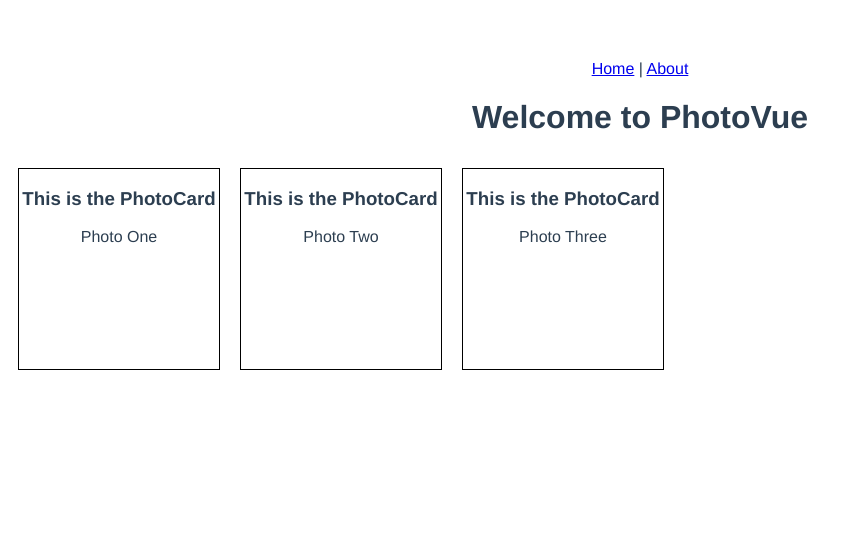
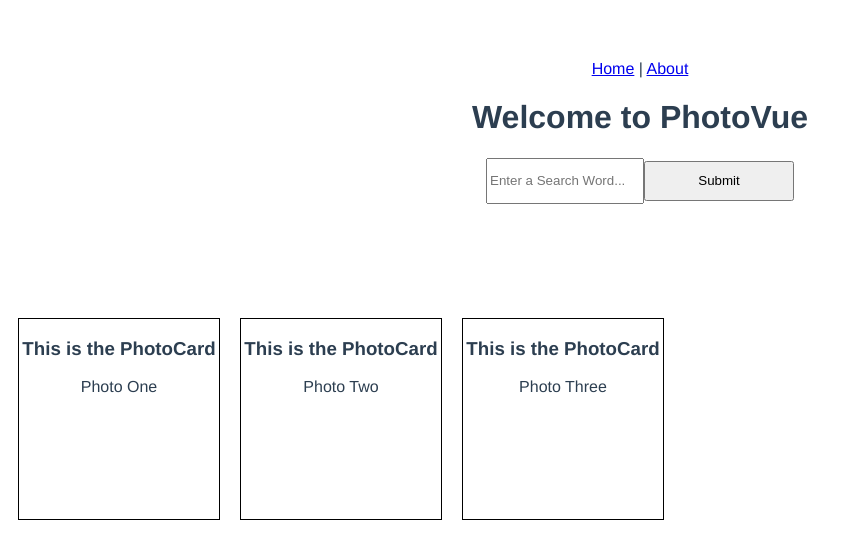
Before and after one commit to annekemcgrady/PhotoVue, a Vue app: page /#/ in a window 1280 px wide. Shown: the top 558 px of the page, without its empty margins (0-852 px from the left). Built offline with nearby package versions, Linux system fonts and the light colour scheme.

Commit message:
Add SearchPhoto component

```diff
--- /dev/null
+++ b/src/components/SearchPhoto.vue
@@ -0,0 +1,48 @@
+<template>
+  <div class='search-form'>
+    <form @submit="searchPhoto">
+      <input v-model="title" type="text" name="title" placeholder="Enter a Search Word...">
+      <input type="submit" value="Submit" class="btn">
+    </form>
+  </div>
+</template>
+
+
+<script>
+export default {
+  name: "SearchPhoto",
+  data() {
+    return {
+      title: ''
+    }
+  },
+  methods: {
+    searchPhoto(e)  {
+        console.log('SearchPhoto on Form Firing')
+      e.preventDefault();
+      const searchWord = {
+        title: this.title
+      }
+      //send up to the parent
+      this.$emit('search-photo', searchWord)
+      this.title = '';
+    }
+  }
+  }
+</script>
+
+
+<style scoped>
+
+.search-form {
+  height: 150px;
+  width: 100%;
+}
+
+input {
+  height: 40px;
+  width: 150px;
+}
+
+
+</style>
--- a/src/views/Home.vue
+++ b/src/views/Home.vue
@@ -1,20 +1,22 @@
 <template>
   <div class="home">
     <h1>Welcome to PhotoVue</h1>
+    <SearchPhoto v-on:search-photo="searchPhoto"/>
     <PhotosContainer v-bind:photos="photos"/>
   </div>
 </template>
 
 <script>
-
 // @ is an alias to /src
 import PhotosContainer from '@/components/PhotosContainer.vue'
+import SearchPhoto from '@/components/SearchPhoto.vue'
 import axios from 'axios'
 
 export default {
   name: 'home',
   components: {
-    PhotosContainer
+    PhotosContainer,
+    SearchPhoto
   },
   data() {
     return {
@@ -25,6 +27,18 @@ export default {
         ]
       }
     },
+    methods: {
+      searchPhoto(searchWord) {
+      console.log('searchPhoto on Home firing')
+      const { title } = searchWord;
+      axios.get('', {
+        title,
+      })
+      .then(res => this.photos = [...this.photos, res.data])
+      .catch(error => console.log(error))
+    }
+    },
+
   //   created() {
   //   axios.get('')
   //   .then(res => this.photos = res.data)
```
